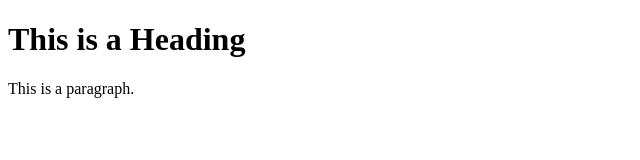
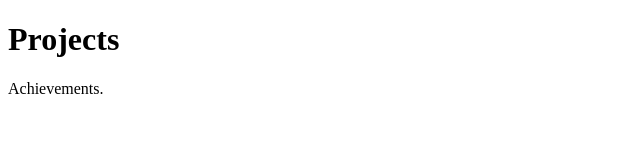
Before and after one commit to emmanueladebayo1994/emmanueladebayo1994.github.io, a plain HTML site: page index.html in a window 1280 px wide. Shown: the whole page, without its empty margins (0-640 px from the left). Drawn offline with Linux system fonts and the light colour scheme.

Commit message:
Update index.html

```diff
--- a/index.html
+++ b/index.html
@@ -1,12 +1,12 @@
 <!DOCTYPE html>
 <html>
 <head>
-<title>Page Title</title>
+<title>Emmanuel Adebayo's portfolio</title>
 </head>
 <body>
 
-<h1>This is a Heading</h1>
-<p>This is a paragraph.</p>
+<h1>Projects</h1>
+<p>Achievements.</p>
 
 </body>
 </html>
```
